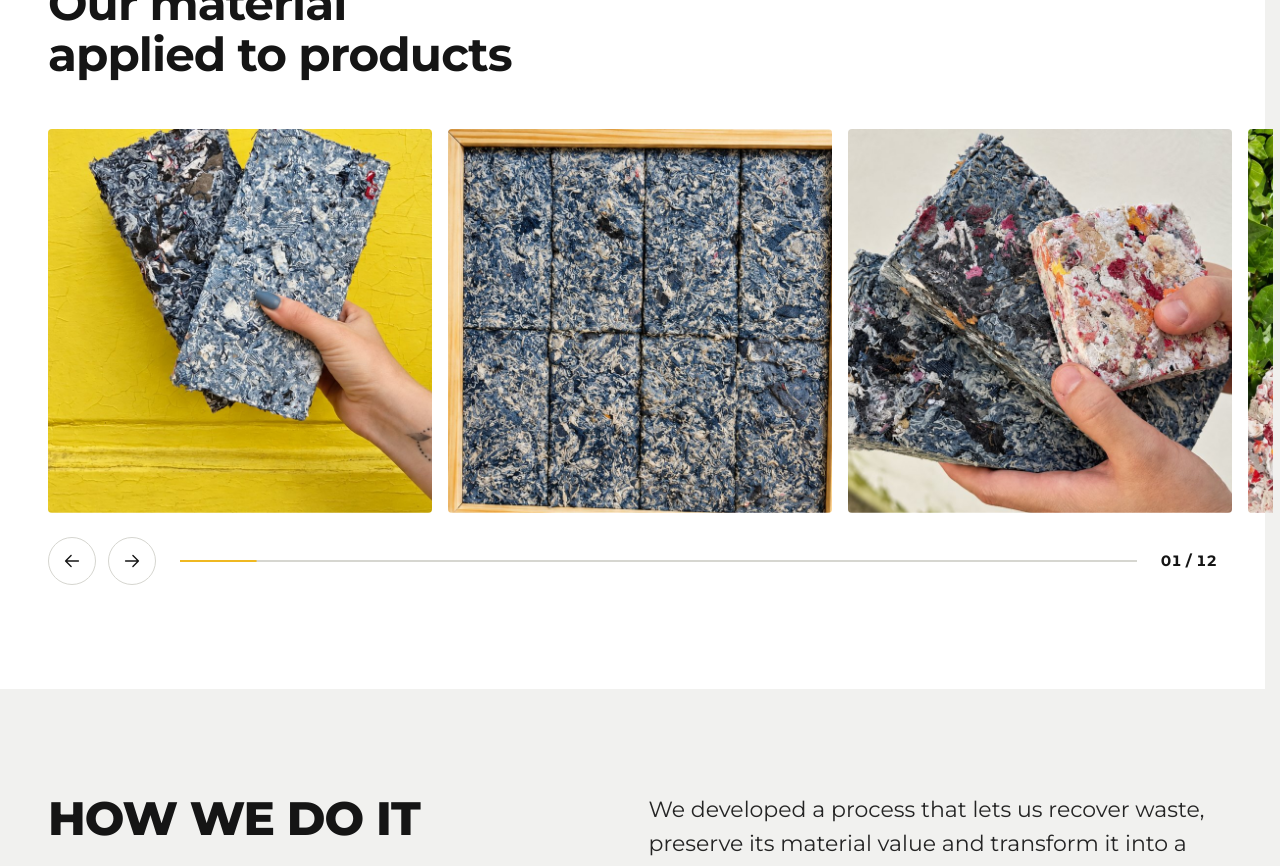
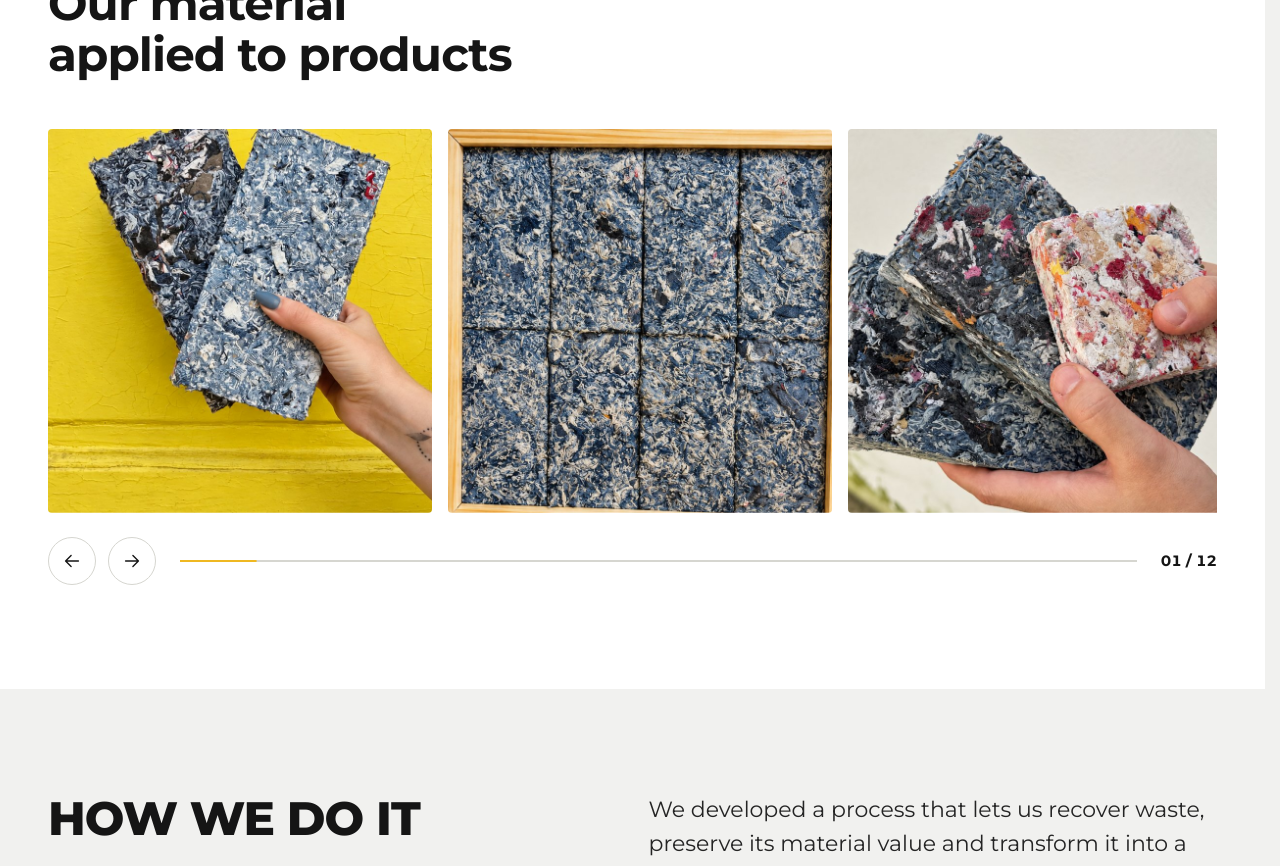
Before and after one commit to lautaromendezar-cmd/requecho, a Next.js app: page /en in a window 1280 px wide. Shown: the part 4800-5666 px from the top of the page. Built offline with nearby package versions, Linux system fonts and the light colour scheme.

Commit message:
Carrusel: se corta en el borde del contenedor, sin sangrar a la derecha (devolucion final, cambio 5)
Co-Authored-By: Claude Opus 5.5 (1M context) <noreply@anthropic.com>

```diff
--- a/src/components/sections/producto/Gallery.tsx
+++ b/src/components/sections/producto/Gallery.tsx
@@ -13,8 +13,9 @@ const dos = (n: number) => String(n).padStart(2, "0");
 
 /**
  * Carrusel cuadrado arrastrable con inercia (Draggable + Inertia, cargados bajo
- * demanda) y swipe en mobile. En desktop sangra hasta el borde derecho de la
- * pantalla. Mientras se mueve, cada foto se desliza dentro de su marco
+ * demanda) y swipe en mobile. Se corta en el borde del contenedor, con el
+ * mismo margen que a la izquierda (antes sangraba hasta el borde de la
+ * pantalla). Mientras se mueve, cada foto se desliza dentro de su marco
  * (parallax) y la barra y el contador acompañan. Al entrar, las fotos se
  * descubren en cascada. Sin reproducción automática. Sin JS o con movimiento
  * reducido cae a scroll nativo con scroll-snap.
@@ -200,16 +201,18 @@ export function Gallery({ imagenes }: { imagenes: Imagen[] }) {
 
   return (
     <div>
-      {/* En desktop el carrusel sangra hasta el borde derecho de la pantalla */}
+      {/* El carrusel se corta en el borde del contenedor, con el mismo margen
+          blanco que a la izquierda (devolución final, 7-oct-2026: antes sangraba
+          hasta el borde de la pantalla). */}
       <div
         ref={wrap}
-        className="gallery lg:mr-[calc(50%-50vw)]"
+        className="gallery"
         tabIndex={0}
         role="region"
         aria-roledescription="carrusel"
         aria-label={ui.galeria}
       >
-        <ul ref={track} className="gallery__track m-0 list-none p-0 lg:pr-[var(--spacing-gutter)]">
+        <ul ref={track} className="gallery__track m-0 list-none p-0">
           {imagenes.map((im, i) => (
             <li
               key={im.src}
```
Also changed, not shown: 1 other file (tests, documents, lock files or other folders).
